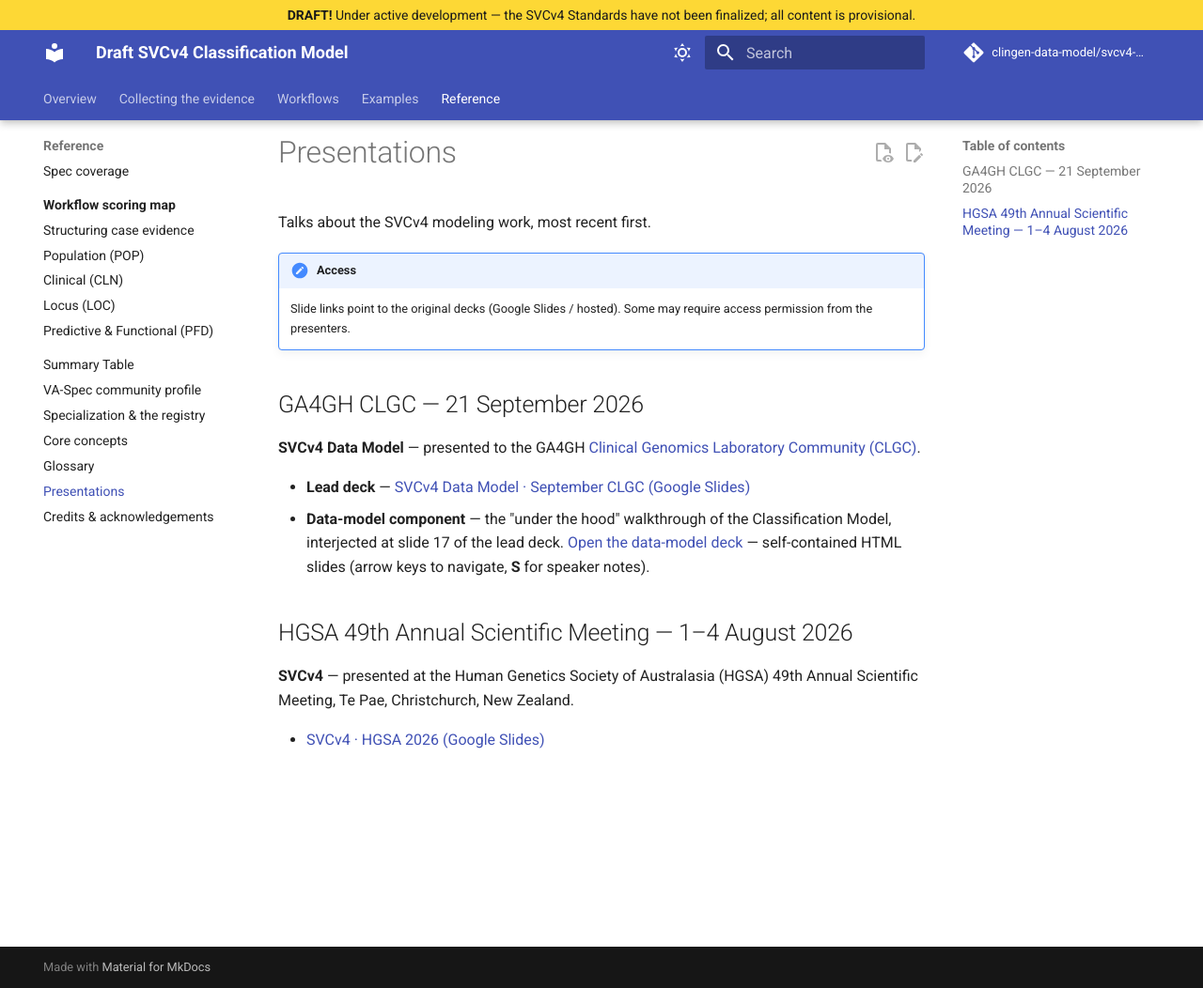
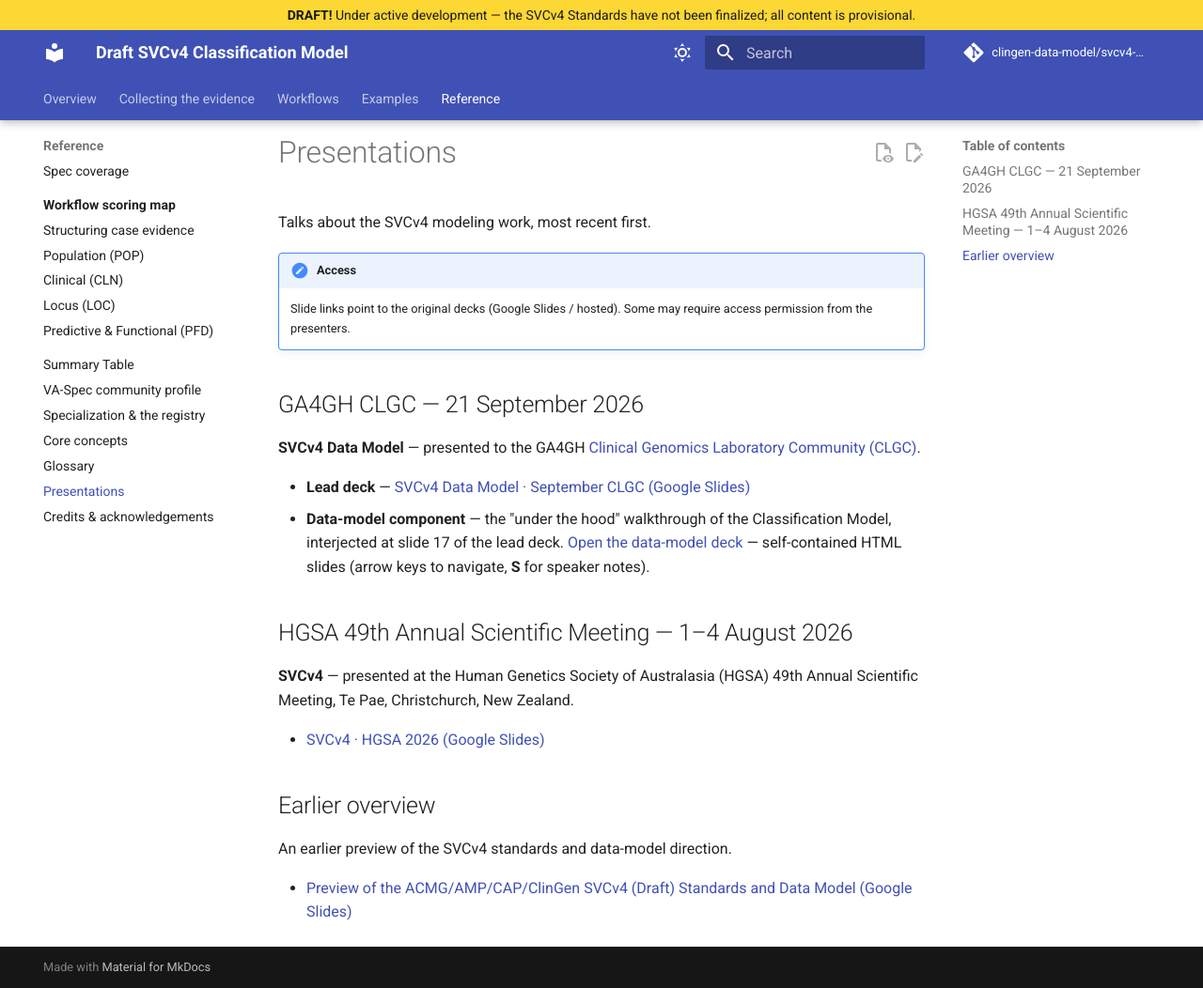
Before and after one commit to clingen-data-model/svcv4-model, an MkDocs documentation site: the page built from docs/reference/presentations.md, in a window 1280 px wide and 1052 px high. Shown: the whole window at 94% size. Built offline with MkDocs 1.6.1 and Material for MkDocs 9.7.7, drawn with Linux system fonts in a browser that asks for light colours; comment, search, counter and statistics services are not loaded.

Commit message:
docs(presentations): add earlier SVCv4 Standards & Data Model preview deck
Co-Authored-By: Claude Opus 4.8 (1M context) <noreply@anthropic.com>

```diff
--- a/docs/reference/presentations.md
+++ b/docs/reference/presentations.md
@@ -25,3 +25,9 @@ Community (CLGC)](https://www.ga4gh.org/community/clinical-genomics-laboratory-c
 Annual Scientific Meeting, Te Pae, Christchurch, New Zealand.
 
 - [SVCv4 · HGSA 2026 (Google Slides)](https://docs.google.com/presentation/d/1V4KUgyzukGv9mJGTz7Anl0CGjWcdNwOz3VycEMeJZmI/edit)
+
+## Earlier overview
+
+An earlier preview of the SVCv4 standards and data-model direction.
+
+- [Preview of the ACMG/AMP/CAP/ClinGen SVCv4 (Draft) Standards and Data Model (Google Slides)](https://docs.google.com/presentation/d/1oSfJMNxKpDhbG261zk9UzxCrqQvaRWxYv3aPl_KpGwg/edit)
```
